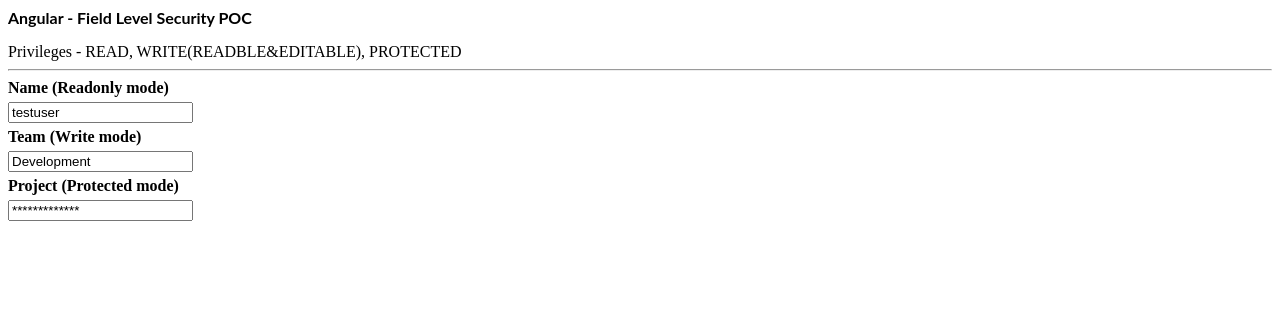
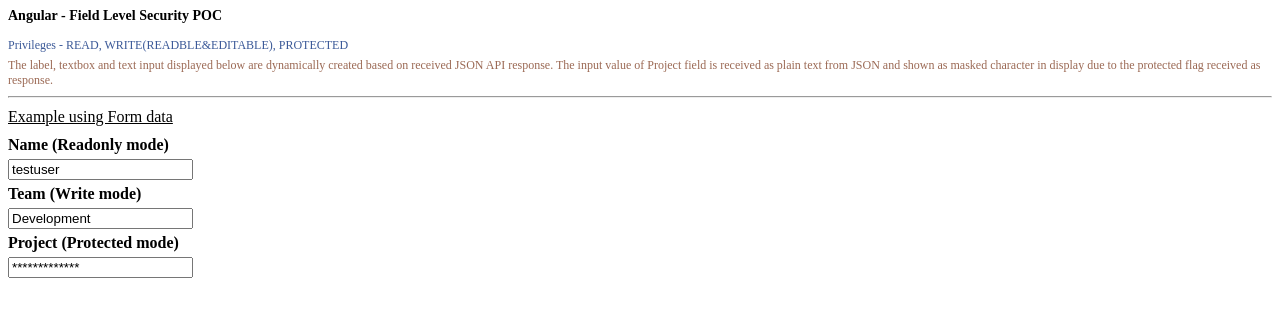
Before and after one commit to sundarmca/angular-field-security-poc, an Angular app: page / in a window 1280 px wide. Shown: the top 316 px of the page. Built offline with nearby package versions, Linux system fonts and the light colour scheme.

Commit message:
6 files modified

```diff
--- a/src/app/app.component.css
+++ b/src/app/app.component.css
@@ -1,3 +1,14 @@
 p {
-  font-family: Lato;
+  font-size: 14px;
 }
+
+span {
+  font-size: 12px;
+  color: #3b5998;
+}
+
+.desc{
+  margin: 5px 0px 5px 0px;
+  color: #9b6954;
+  font-size: 12px;
+}
--- a/src/app/app.component.html
+++ b/src/app/app.component.html
@@ -2,5 +2,5 @@
   <b>{{ name }}</b>
   </p>
 <span>{{ subText }}</span>
-<hr/>
+<p class="desc"> {{ description }} </p>
 <app-field-inputs></app-field-inputs>
--- a/src/app/app.component.ts
+++ b/src/app/app.component.ts
@@ -8,6 +8,7 @@
 export class AppComponent  {
   name = 'Angular - Field Level Security POC';
   subText = 'Privileges - READ, WRITE(READBLE&EDITABLE), PROTECTED';
+  description = 'The label, textbox and text input displayed below are dynamically created based on received JSON API response. The input value of Project field is received as plain text from JSON and shown as masked character in display due to the protected flag received as response.'
   constructor() { }
 
   ngOnInit() {
--- a/src/app/field-inputs/field-inputs.component.css
+++ b/src/app/field-inputs/field-inputs.component.css
@@ -0,0 +1,4 @@
+.form-title {
+  margin: 10px 0px 10px 0px;
+  text-decoration: underline;
+}
--- a/src/app/field-inputs/field-inputs.component.html
+++ b/src/app/field-inputs/field-inputs.component.html
@@ -1,5 +1,9 @@
+<div class="col-lg-12">
+<hr />
+<p class="form-title">{{ formTitle }}</p>
 <form>
   <ng-container *ngFor="let val of resultset">
     <app-input label="{{val.label}}" [results]="checkDisp(val.inputval, val.property)" [readonlyattr]="checkAccess(val.property)"></app-input>
   </ng-container>
 </form>
+</div>
--- a/src/app/field-inputs/field-inputs.component.ts
+++ b/src/app/field-inputs/field-inputs.component.ts
@@ -9,6 +9,7 @@
 })
 export class FieldInputsComponent implements OnInit {
   resultset = [];
+  formTitle = 'Example using Form data';
 
   constructor(private config: ForminputService) { }
 
```
